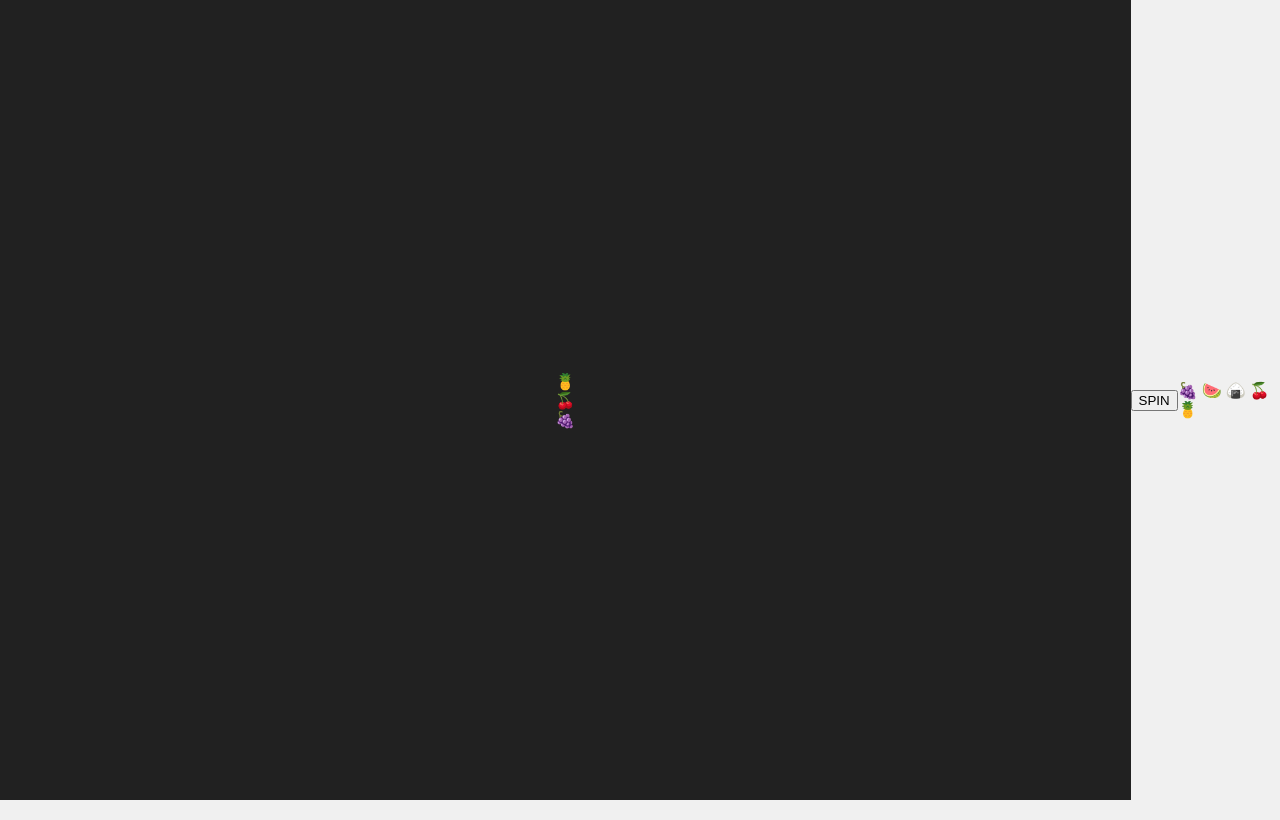
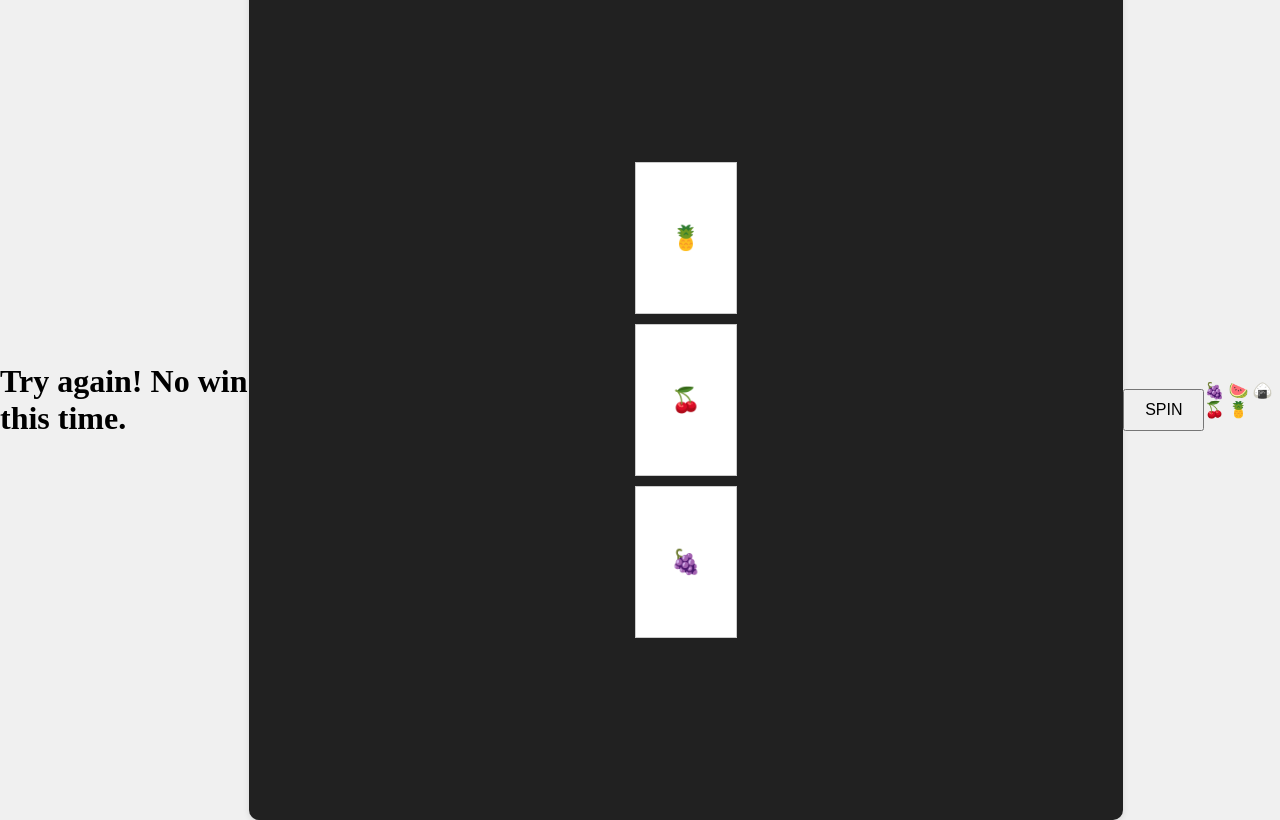
Before and after one commit to dgrant065/slotsdg, a plain HTML site: page index.html in a window 1280 px wide. Both pictures are taken after a click on the button "SPIN". Drawn offline with Linux system fonts and the light colour scheme.

Commit message:
Finish winning function/ add messages

```diff
--- a/css/main.css
+++ b/css/main.css
@@ -16,7 +16,17 @@ body {
     background-color: #f0f0f0;
 }
 
-
+.reel {
+    width: 100px;
+    height: 150px;
+    border: 1px solid #ccc;
+    background-color: #fff;
+    margin: 5px;
+    display: flex;
+    justify-content: center;
+    align-items: center;
+    font-size: 24px;
+  }
 
 
 
@@ -28,4 +38,14 @@ body {
     flex-direction: column;
     justify-content: center;
     align-items: center;
+    padding: 20px;
+    border-radius: 10px;
+    box-shadow: 0 2px 6px rgba(0, 0, 0, 0.1);
   }
+
+  #spin-button {
+    margin-top: 20px;
+    padding: 10px 20px;
+    font-size: 16px;
+    cursor: pointer;
+  }
--- a/index.html
+++ b/index.html
@@ -8,7 +8,7 @@
 </head>
 <body>
 
-
+   <h1 id="messages"></h1>
 
     <div class="slot-machine">
         <div class="reel" id="reel1"></div>
--- a/js/main.js
+++ b/js/main.js
@@ -14,7 +14,7 @@ const reelSpeed = 100;
   let spinning = false;
   /*----- cached elements  -----*/
   const spinBtn = document.getElementById('spin-button')
-
+  const messageEls = document.getElementById('messages')
 
   /*----- event listeners -----*/
 document.querySelector('.info').textContent = items.join(' ');
@@ -33,10 +33,15 @@ document.getElementById('spin-button').addEventListener('click', () => {
   init();
 
   function init() {
+    messageEls.innerText = 'Please push button to play!!'
     // winner = null;
     // render();
 
   }
+
+//   function render() {
+//     renderMessage()
+//   }
 
   function getRandomItem() {
     return items[Math.floor(Math.random() * items.length)];
@@ -60,7 +65,19 @@ document.getElementById('spin-button').addEventListener('click', () => {
         });
       }
     }, reelSpeed);
+    checkWin()
   }
+
+  function checkWin() {
+    const reels = document.querySelectorAll('.reel');
+    const symbols = Array.from(reels, (reel) => reel.textContent);
+    if (symbols.every((symbol) => symbol === symbols[0])) {
+        messageEls.innerText = 'Congratulations! You won!';
+      } else {
+        messageEls.innerText = 'Try again! No win this time.';
+      }
+    }
+
 
 
 
@@ -70,12 +87,12 @@ document.getElementById('spin-button').addEventListener('click', () => {
 //     console.log(evt.target.tagName)
 //   }
 
-  function render() {
+//   function render() {
 
-  }
+//   }
 
-  function spin() {
+//   function spin() {
 
 
 
-  }
+//   }
```
